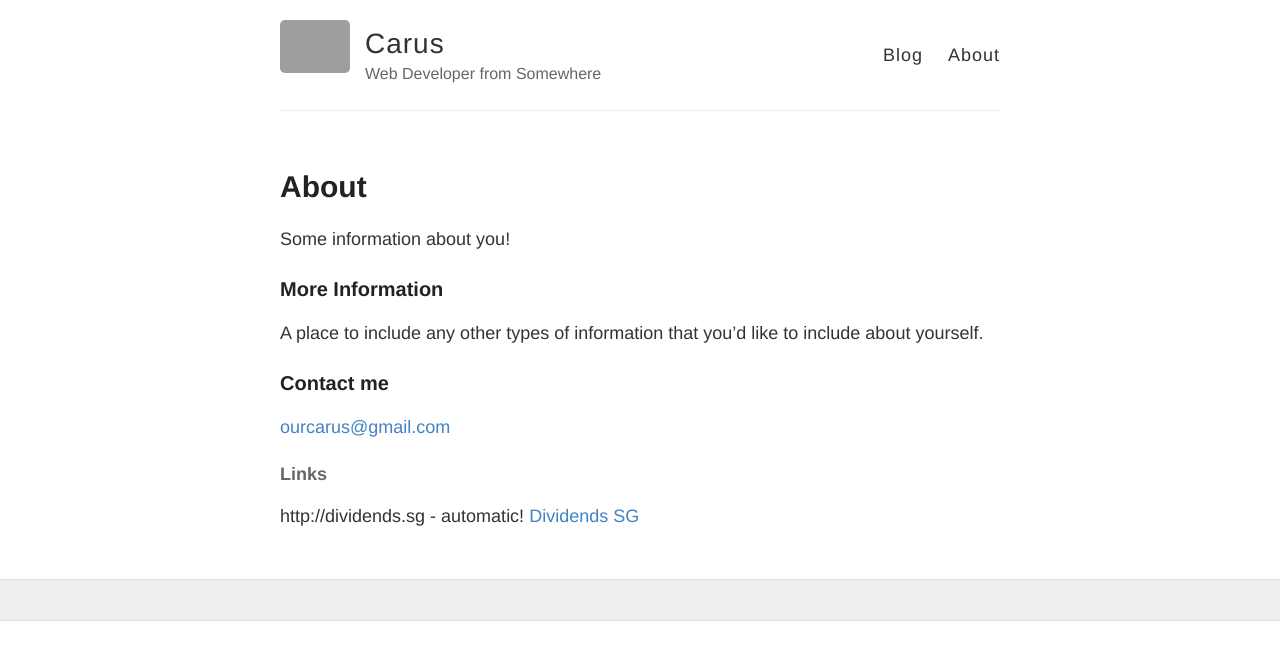
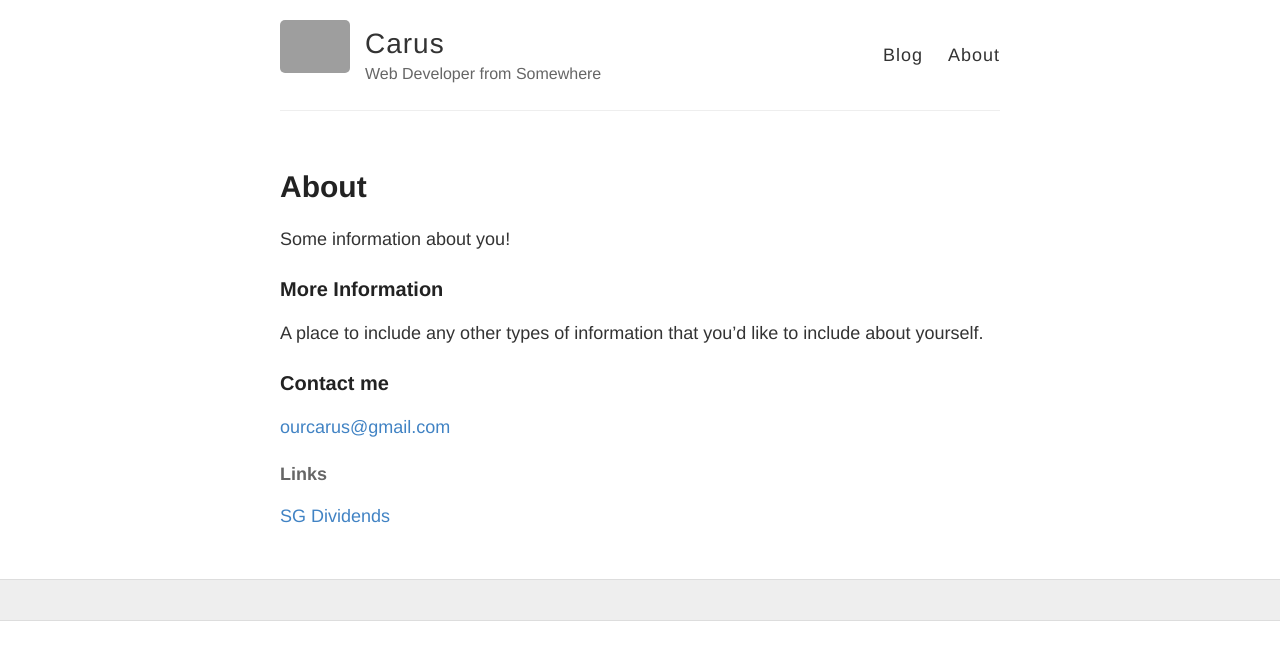
Before and after one commit to ourcarus/casadelagom, a Jekyll site: the page built from about.md, in a window 1280 px wide. Shown: the top 660 px of the page. Built offline with Jekyll 4.4.1, drawn with Linux system fonts in a browser that asks for light colours; grey boxes are pictures that could not be loaded.

Commit message:
Update about.md

```diff
--- a/about.md
+++ b/about.md
@@ -16,5 +16,4 @@ A place to include any other types of information that you'd like to include abo
 [ourcarus@gmail.com](mailto:ourcarus@gmail.com)
 
 #### Links
-http://dividends.sg - automatic!
-[Dividends SG](http://dividends.sg)
+<a href="http://dividends.sg" target="_blank">SG Dividends</a>
```
